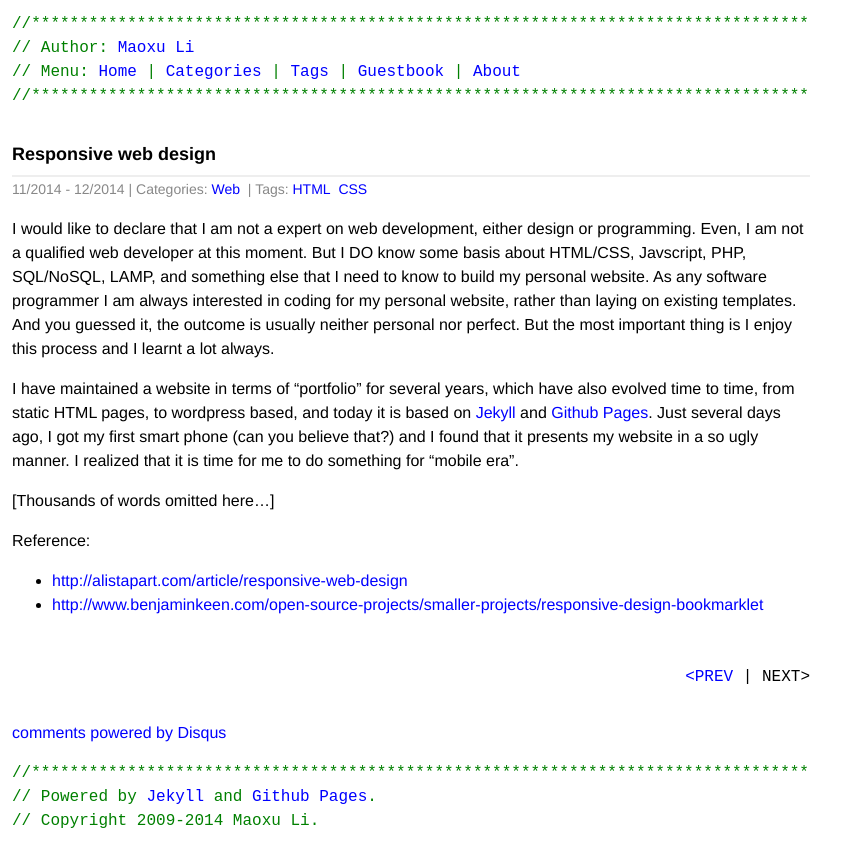
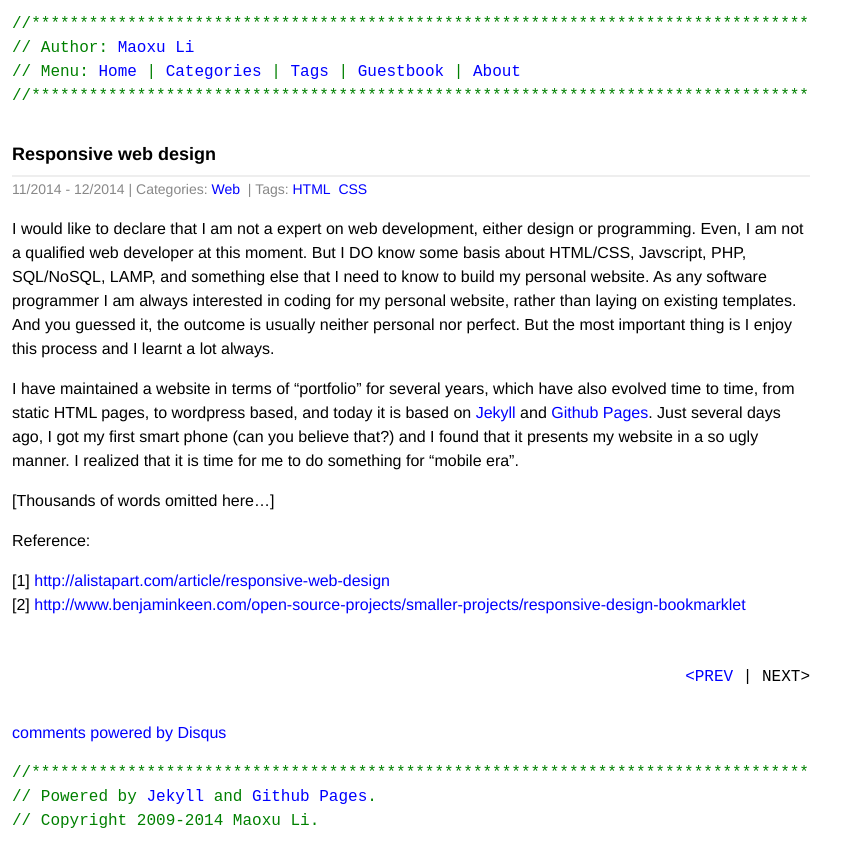
Before and after one commit to maoxuli/portfolio.maoxuli.com, a Jekyll site: the page built from _posts/2014-11-01-responsive-web-design.md, in a window 1280 px wide. Shown: the top 867 px of the page, without its empty margins (0-861 px from the left). Built offline with Jekyll 4.4.1, drawn with Linux system fonts in a browser that asks for light colours; Markdown is read by kramdown in place of the engine named in the settings; comment, search, counter and statistics services are not loaded.

Commit message:
List style correction

```diff
--- a/_posts/2014-11-01-responsive-web-design.md
+++ b/_posts/2014-11-01-responsive-web-design.md
@@ -14,5 +14,5 @@ I have maintained a website in terms of "portfolio" for several years, which hav
 
 Reference:
 
-* <a href="http://alistapart.com/article/responsive-web-design">http://alistapart.com/article/responsive-web-design</a>
-* <a href="http://www.benjaminkeen.com/open-source-projects/smaller-projects/responsive-design-bookmarklet">http://www.benjaminkeen.com/open-source-projects/smaller-projects/responsive-design-bookmarklet</a>
+* [1] <a href="http://alistapart.com/article/responsive-web-design">http://alistapart.com/article/responsive-web-design</a>
+* [2] <a href="http://www.benjaminkeen.com/open-source-projects/smaller-projects/responsive-design-bookmarklet">http://www.benjaminkeen.com/open-source-projects/smaller-projects/responsive-design-bookmarklet</a>
--- a/css/main.css
+++ b/css/main.css
@@ -152,10 +152,13 @@ h1, h2, h3, h4, h5, h6 {
 
 .post ul {
   margin-left:0;
+  padding-left:0;
+  list-style:none;
 }
 
 .post ul li {
-	padding-left:0;
+  margin-left:0;
+  padding-left:0;
 }
 
 .post-meta {
```
